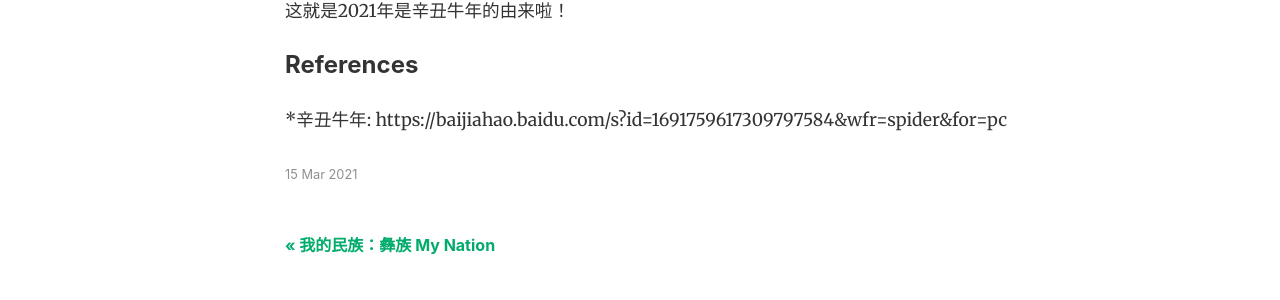
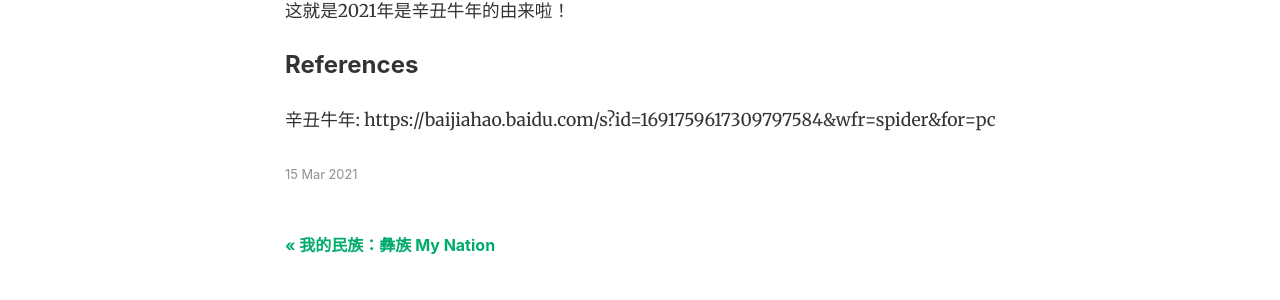
Before and after one commit to Charlotte-WXWQ/wuerdaer090405, a Jekyll site: the page built from _posts/2021-03-15-zodiac.md, in a window 1280 px wide. Shown: the part 1487-1787 px from the top of the page. Built offline with Jekyll 4.4.1, drawn with Linux system fonts in a browser that asks for light colours; nearby versions of some CDN libraries; part of the change alters nothing that is shown.

```diff
--- a/_posts/2021-03-15-zodiac.md
+++ b/_posts/2021-03-15-zodiac.md
@@ -20,4 +20,4 @@ image: assets/images/niu.jpeg
 这就是2021年是辛丑牛年的由来啦！
 
 #### References
-*辛丑牛年: https://baijiahao.baidu.com/s?id=1691759617309797584&wfr=spider&for=pc
+辛丑牛年: https://baijiahao.baidu.com/s?id=1691759617309797584&wfr=spider&for=pc
```
